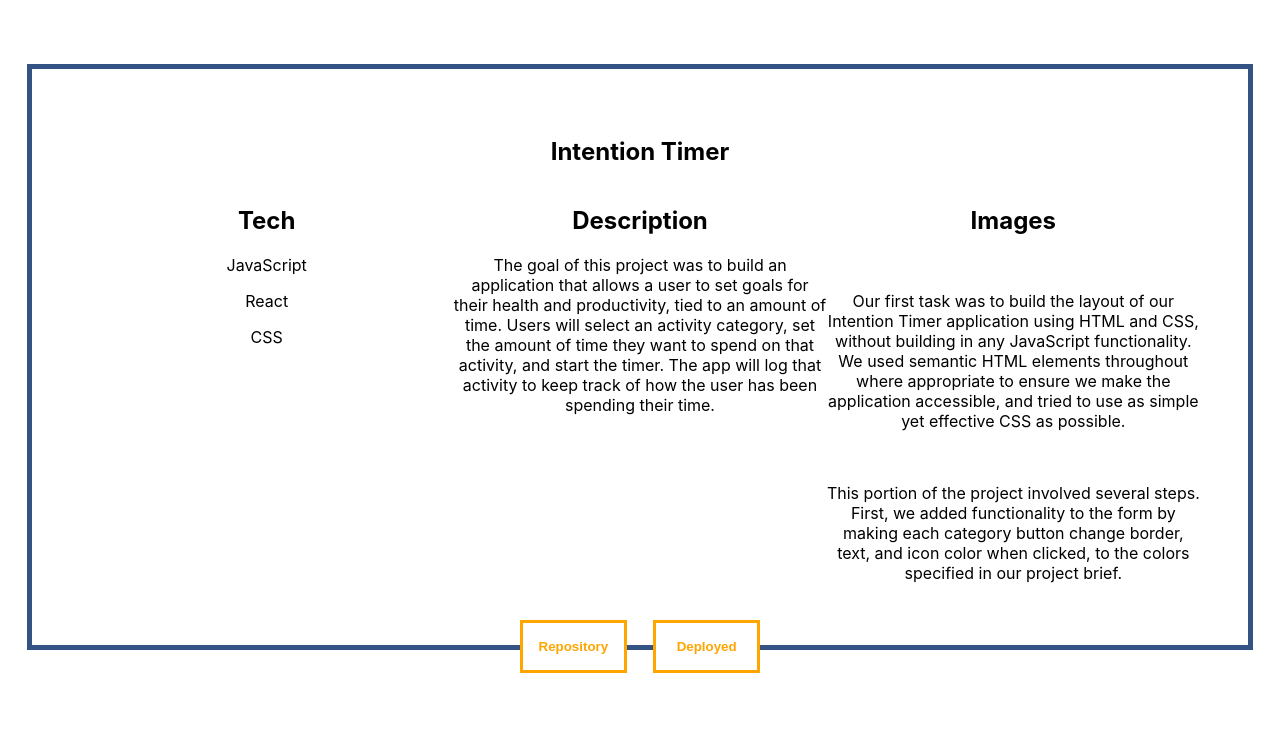
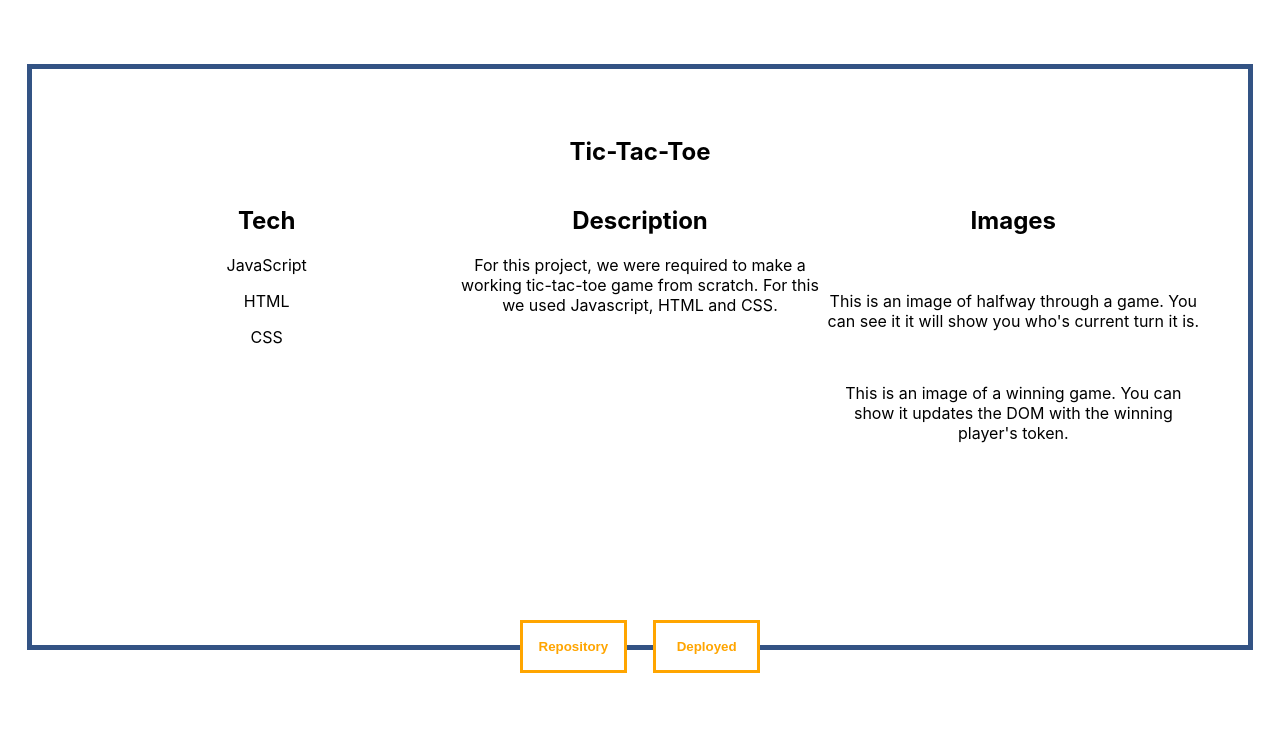
Before and after one commit to holladayian/personal-site, a React (Create React App) app: page /projects in a window 1280 px wide. Shown: the part 2200-2944 px from the top of the page. Built offline with nearby package versions, Linux system fonts and the light colour scheme.

Commit message:
Add tic-tac-toe to projects

```diff
--- a/src/App.js
+++ b/src/App.js
@@ -63,6 +63,23 @@ export class App extends Component{
             {
             source: '',
             description: 'This is the mobile view.'
+            },
+          ]
+        },
+        {
+          name: 'Tic-Tac-Toe',
+          description: 'For this project, we were required to make a working tic-tac-toe game from scratch. For this we used Javascript, HTML and CSS.',
+          tech: ['JavaScript', 'HTML', 'CSS'],
+          deployed: 'https://holladayian.github.io/tic-tac-toe/',
+          repository: 'https://github.com/holladayian/tic-tac-toe',
+          images: [
+            {
+            source: '',
+            description: 'This is an image of halfway through a game. You can see it it will show you who\'s current turn it is.'
+            },
+            {
+            source: '',
+            description: "This is an image of a winning game. You can show it updates the DOM with the winning player's token."
             },
           ]
         },
```
